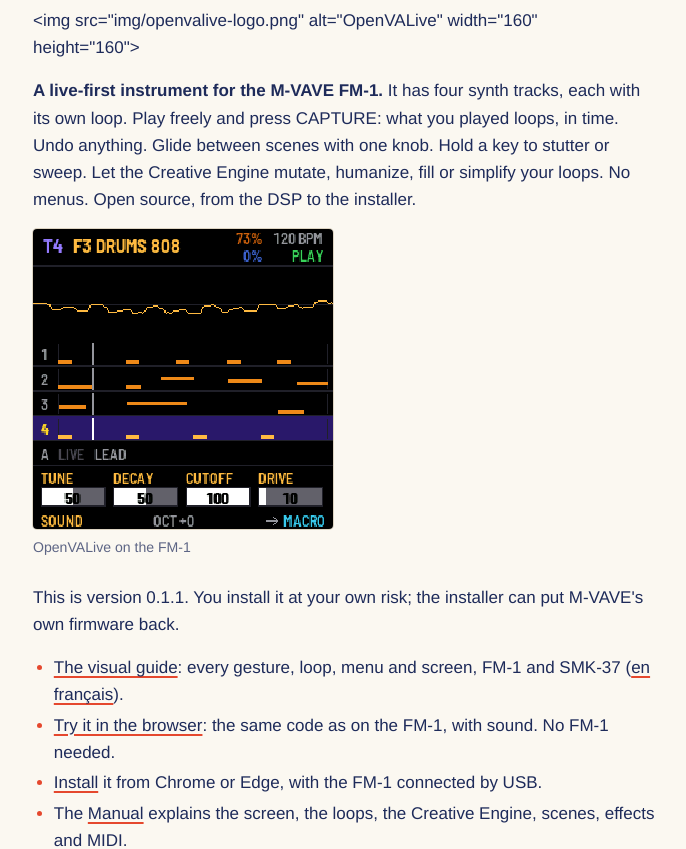
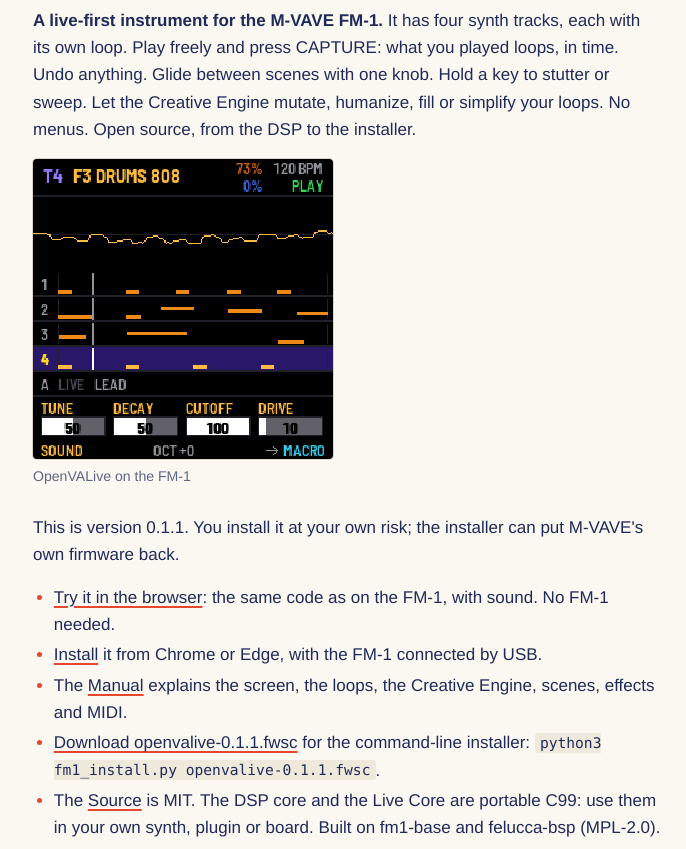
Before and after one commit to Tom-Rfid/OpenVALive_FM-1, a plain HTML site: page index.html in a window 1280 px wide. Shown: the part 106-955 px from the top of the page, without its empty margins (239-925 px from the left). Drawn offline with Linux system fonts and the light colour scheme.

Commit message:
Site for OpenVALive FM-1 0.1.1 (29cba7598380d4dcefc0d9d7e0f97e1ec6f4ec50)

```diff
--- a/index.html
+++ b/index.html
@@ -86,11 +86,10 @@ nav.contents li { break-inside: avoid; }
 <main id="content" tabindex="-1">
 <a class="home" href="../">OPENVALIVE</a>
 <h1>OpenVALive</h1>
-<p>&lt;img src="img/openvalive-logo.png" alt="OpenVALive" width="160" height="160"&gt;</p>
 <p><strong>A live-first instrument for the M-VAVE FM-1.</strong> It has four synth tracks, each with its own loop. Play freely and press CAPTURE: what you played loops, in time. Undo anything. Glide between scenes with one knob. Hold a key to stutter or sweep. Let the Creative Engine mutate, humanize, fill or simplify your loops. No menus. Open source, from the DSP to the installer.</p>
 <div class="figs"><figure class="shot"><img src="manual/img/05-pad.png" alt="OpenVALive on the FM-1&#x27;s screen: four loops playing, track 4 PAD selected, the oscilloscope above" loading="lazy"><figcaption>OpenVALive on the FM-1</figcaption></figure></div>
 <p>This is version 0.1.1. You install it at your own risk; the installer can put M-VAVE's own firmware back.</p>
-<ul><li><a href="https://tom-rfid.github.io/OpenVALive_SMK-37/">The visual guide</a>: every gesture, loop, menu and screen, FM-1 and SMK-37 (<a href="https://tom-rfid.github.io/OpenVALive_SMK-37/fr.html">en français</a>).</li><li><a href="emu/">Try it in the browser</a>: the same code as on the FM-1, with sound. No FM-1 needed.</li><li><a href="install/">Install</a> it from Chrome or Edge, with the FM-1 connected by USB.</li><li>The <a href="manual/">Manual</a> explains the screen, the loops, the Creative Engine, scenes, effects and MIDI.</li><li><a href="firmware/openvalive-0.1.1.fwsc">Download openvalive-0.1.1.fwsc</a> for the command-line installer: <code>python3 fm1_install.py openvalive-0.1.1.fwsc</code>.</li><li>The <a href="https://github.com/Tom-Rfid/OpenVALive_FM-1">Source</a> is MIT. The DSP core and the Live Core are portable C99: use them in your own synth, plugin or board. Built on fm1-base and felucca-bsp (MPL-2.0).</li></ul>
+<ul><li><a href="emu/">Try it in the browser</a>: the same code as on the FM-1, with sound. No FM-1 needed.</li><li><a href="install/">Install</a> it from Chrome or Edge, with the FM-1 connected by USB.</li><li>The <a href="manual/">Manual</a> explains the screen, the loops, the Creative Engine, scenes, effects and MIDI.</li><li><a href="firmware/openvalive-0.1.1.fwsc">Download openvalive-0.1.1.fwsc</a> for the command-line installer: <code>python3 fm1_install.py openvalive-0.1.1.fwsc</code>.</li><li>The <a href="https://github.com/Tom-Rfid/OpenVALive_FM-1">Source</a> is MIT. The DSP core and the Live Core are portable C99: use them in your own synth, plugin or board. Built on fm1-base and felucca-bsp (MPL-2.0).</li></ul>
 <p><strong>What's inside:</strong></p>
 <ul><li><strong>Sound:</strong> four virtual analog engines (PolyBLEP oscillators, zero-delay-feedback filter, envelopes, LFOs, drive, delay, Juno-style chorus).</li><li><strong>Timing:</strong> a sample-accurate clock with swing, MIDI clock in and out.</li><li><strong>Loops:</strong> loops per track with their own length, REC, CAPTURE, 8 undo steps, 8 scenes with Morph, and hold-to-play effects.</li><li><strong>Creative Engine:</strong> twelve gestures that reshape a loop.</li><li><strong>Connections:</strong> velocity keys, USB-MIDI in and out, TRS MIDI in, USB audio.</li><li><strong>Screen:</strong> a real-time oscilloscope.</li></ul>
 <p>M-VAVE and FM-1 are trademarks of their owners. OpenVALive is not affiliated with M-VAVE.</p>
```
Also changed, not shown: img/openvalive-logo.png (deleted).
